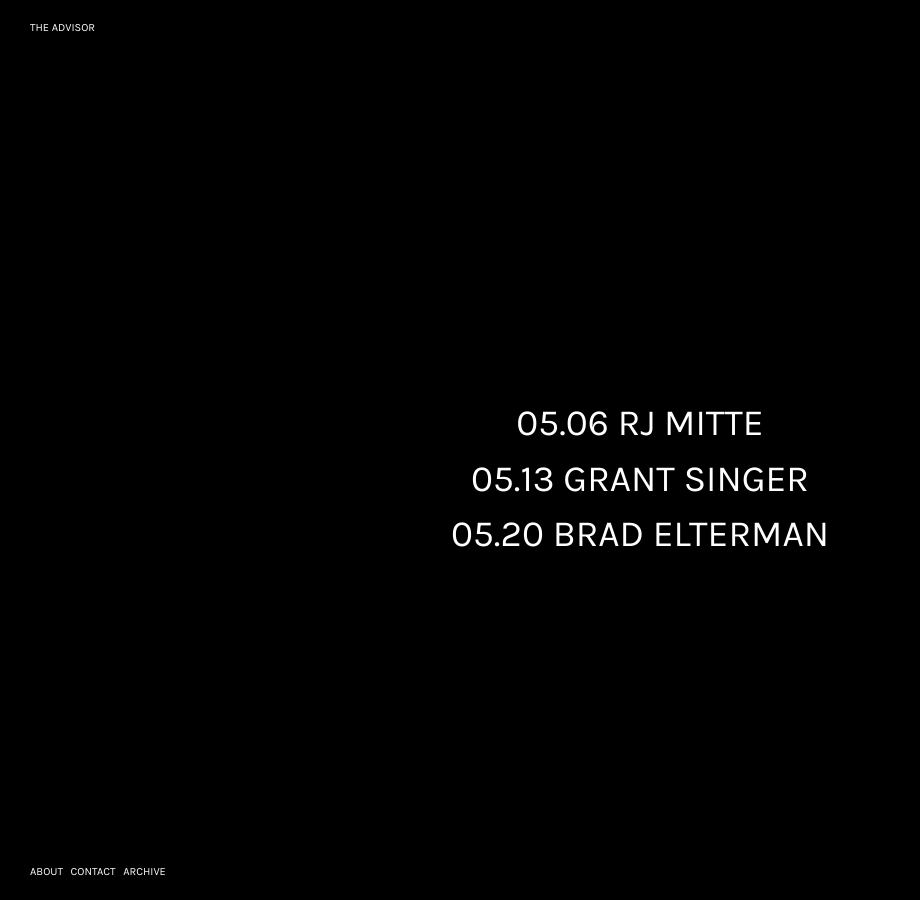
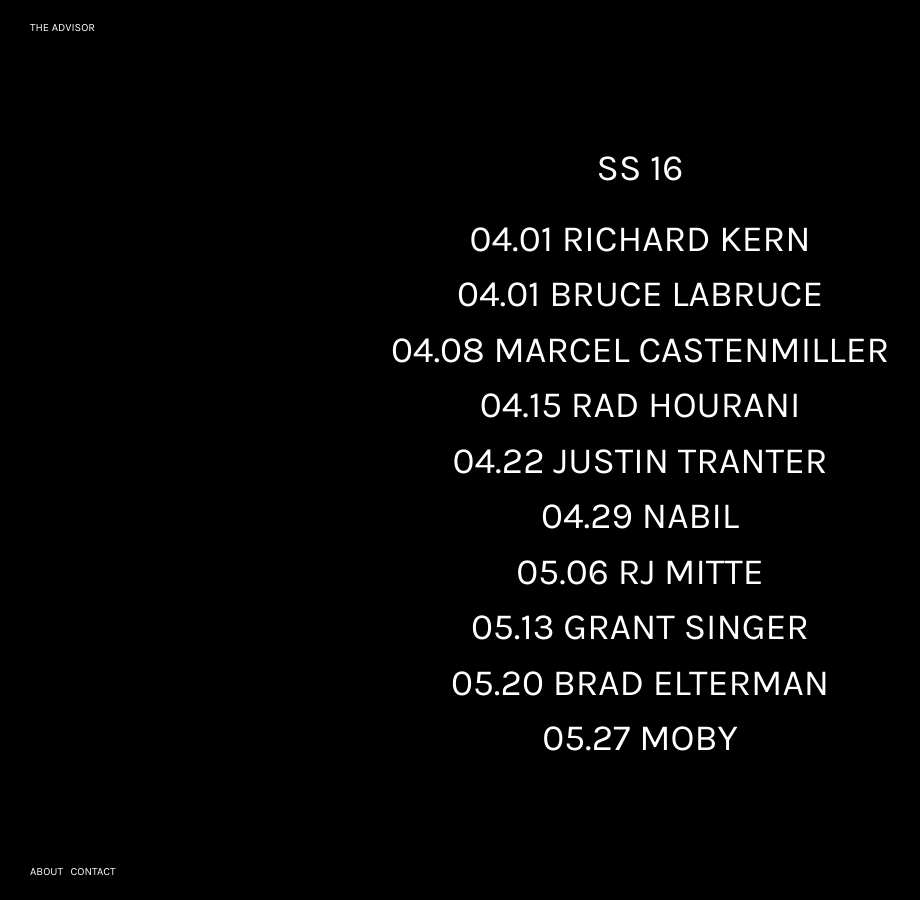
Before and after one commit to evandrewry/theadvisor.eu, a Jekyll site: the page built from index.html, in a window 1280 px wide. Shown: the whole page, without its empty margins (0-920 px from the left). Built offline with Jekyll 4.4.1, drawn with Linux system fonts in a browser that asks for light colours.

Commit message:
add moby letter and close off spring/summer

```diff
--- a/_includes/footer.html
+++ b/_includes/footer.html
@@ -3,7 +3,7 @@
     <ul class="footer-links-list">
       <li class="footer-link"><a class="page-link" href="{{ '/about' | prepend: site.baseurl }}">About</a></li>
       <li class="footer-link"><a class="page-link" href="{{ '/contact' | prepend: site.baseurl }}">Contact</a></li>
-      <li class="footer-link"><a class="page-link" href="{{ '/archive' | prepend: site.baseurl }}">Archive</a></li>
+      <!--<li class="footer-link"><a class="page-link" href="{{ '/archive' | prepend: site.baseurl }}">Archive</a></li>-->
     </ul>
   </div>
 </footer>
--- a/_sass/_layout.scss
+++ b/_sass/_layout.scss
@@ -3,9 +3,9 @@
 }
 
 .home {
-  height: 110px;
+  height: 620px;
   @include media-query($on-palm) {
-    height: 21px;
+    height: 246px;
   }
 }
 .archive {
--- a/index.html
+++ b/index.html
@@ -4,8 +4,16 @@
 
 <div class="home">
   <ul class="post-list">
+    <p class="post-link">SS 16</p>
+    <li class="post-link"><a href="{{ '/richard-kern' | prepend: site.baseurl }}">04.01 Richard Kern</a></li>
+    <li class="post-link"><a href="{{ '/bruce-labruce' | prepend: site.baseurl }}">04.01 Bruce LaBruce</a></li>
+    <li class="post-link"><a href="{{ '/marcel-castenmiller' | prepend: site.baseurl }}">04.08 MARCEL CASTENMILLER</a></li>
+    <li class="post-link"><a href="{{ '/rad-hourani' | prepend: site.baseurl }}">04.15 RAD HOURANI</a></li>
+    <li class="post-link"><a href="{{ '/justin-tranter' | prepend: site.baseurl }}">04.22 JUSTIN TRANTER</a></li>
+    <li class="post-link"><a href="{{ '/nabil' | prepend: site.baseurl }}">04.29 NABIL</a></li>
     <li class="post-link"><a href="{{ '/rj-mitte' | prepend: site.baseurl }}">05.06 RJ Mitte</a></li>
     <li class="post-link"><a href="{{ '/grant-singer' | prepend: site.baseurl }}">05.13 Grant Singer</a></li>
     <li class="post-link"><a href="{{ '/brad-elterman' | prepend: site.baseurl }}">05.20 Brad Elterman</a></li>
+    <li class="post-link"><a href="{{ '/moby' | prepend: site.baseurl }}">05.27 Moby</a></li>
   </ul>
 </div>
```
Also changed, not shown: moby/index.md (added, +12 -0 lines), moby/text.md (added, +61 -0 lines), 1 other file.
